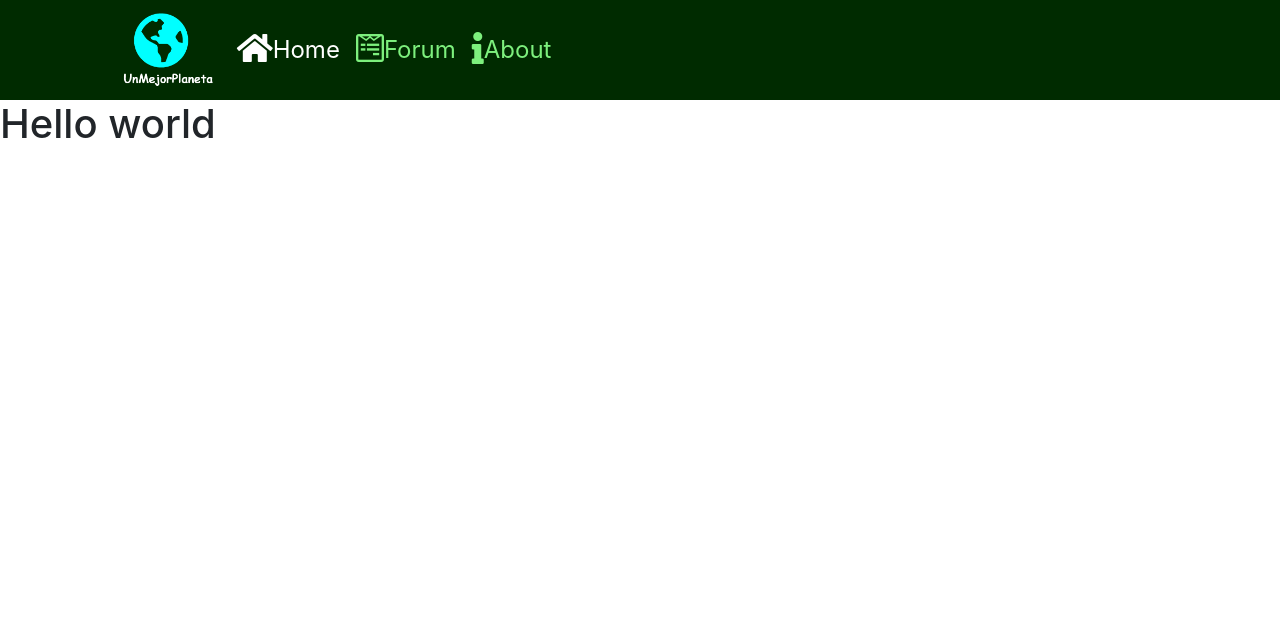
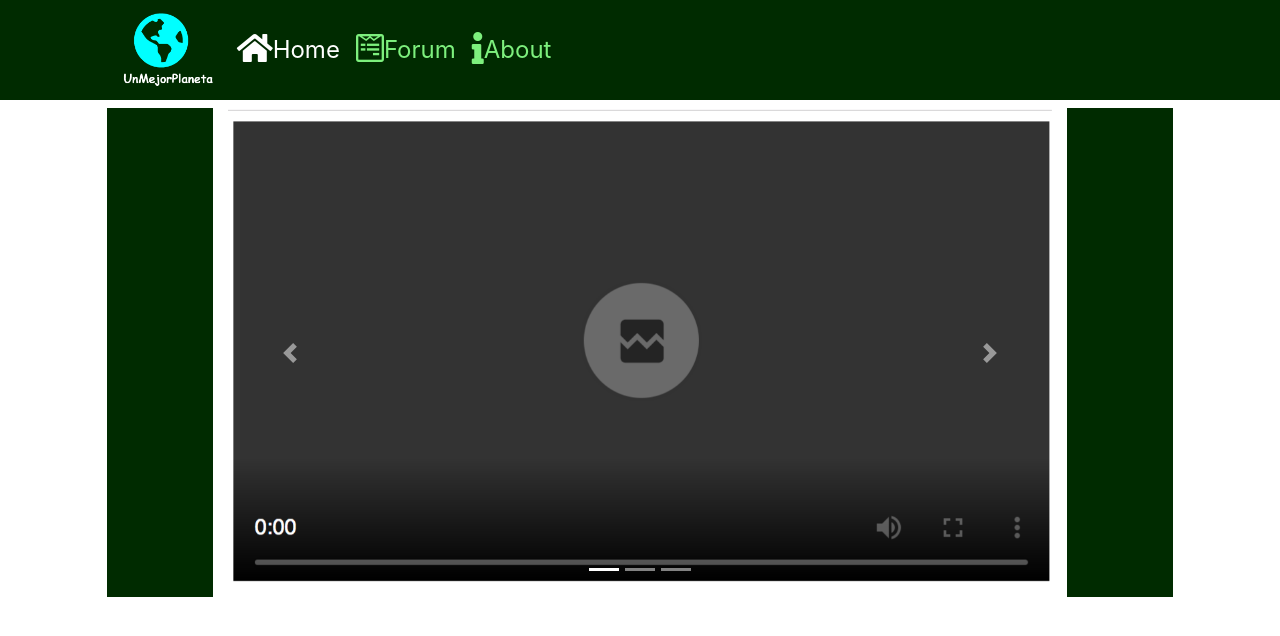
Before and after one commit to cristianMiranda-Oro/unmejorplaneta, a Django app: page / in a window 1280 px wide. Shown: the top 636 px of the page. Run offline with Django 4.2, Linux system fonts and the light colour scheme; some libraries are stand-ins or nearby versions.

Commit message:
home part 2

```diff
--- a/home/templates/base_plantilla.html
+++ b/home/templates/base_plantilla.html
@@ -47,19 +47,6 @@
 
                                 {%block nav%} {%endblock%}
 
-
-                                <li class="nav-item active">
-                                    <a class="nav-link" href="#"><i class="fas fa-home fa-lg"></i>Home <span class="sr-only">(current)</span></a>
-                                </li>
-
-                                <li class="nav-item ">
-                                    <a class="nav-link" href="#"><i class="fab fa-wpforms fa-lg"></i>Forum</a>
-                                </li>
-
-                                <li class="nav-item">
-                                    <a class="nav-link" href="#"><i class="fas fa-info fa-lg"></i>About</a>
-                                </li>
-
                             </ul>
                         </div>
                     </nav>
--- a/home/templates/home/index.html
+++ b/home/templates/home/index.html
@@ -1,5 +1,71 @@
+
 {%extends "base_plantilla.html" %}
+{%load static%}
+
+{%block nav%}
+<li class="nav-item active">
+    <a class="nav-link" href="{% url 'home' %}"><i class="fas fa-home fa-lg"></i>Home <span class="sr-only">(current)</span></a>
+</li>
+
+<li class="nav-item ">
+    <a class="nav-link" href="{% url 'forum' %}"><i class="fab fa-wpforms fa-lg"></i>Forum</a>
+</li>
+
+<li class="nav-item">
+    <a class="nav-link" href="{% url 'about' %}"><i class="fas fa-info fa-lg"></i>About</a>
+</li>
+{%endblock%}
 
 {%block content%}
-    <h1>Hello world</h1>
+
+<div class="container mt-2 ml-0 mr-0" style="max-width:100%;">
+
+    <div class="row justify-content-center">
+        <div class="col col-sm-1" style="background:rgb(0,43,0);">
+
+        </div>
+
+        <div class="col col-sm-8">
+
+            <div id="carouselExampleIndicators" class="carousel slide" data-ride="carousel">
+                <ol class="carousel-indicators">
+                  <li data-target="#carouselExampleIndicators" data-slide-to="0" class="active"></li>
+                  <li data-target="#carouselExampleIndicators" data-slide-to="1"></li>
+                  <li data-target="#carouselExampleIndicators" data-slide-to="2"></li>
+                </ol>
+                <div class="carousel-inner">
+                  <div class="carousel-item active">
+
+                    <img class="d-block w-100"  src="{% static 'images/videobroken.png' %}" alt="Second slide">
+
+                  </div>
+                  <div class="carousel-item">
+                    <img class="d-block w-100"  src="{% static 'images/videobroken.png' %}" alt="Second slide">
+                  </div>
+                  <div class="carousel-item">
+                    <img class="d-block w-100"  src="{% static 'images/videobroken.png' %}" alt="Second slide">
+                  </div>
+                </div>
+                <a class="carousel-control-prev" href="#carouselExampleIndicators" role="button" data-slide="prev">
+                  <span class="carousel-control-prev-icon" aria-hidden="true"></span>
+                  <span class="sr-only">Previous</span>
+                </a>
+                <a class="carousel-control-next" href="#carouselExampleIndicators" role="button" data-slide="next">
+                  <span class="carousel-control-next-icon" aria-hidden="true"></span>
+                  <span class="sr-only">Next</span>
+                </a>
+            </div>
+
+        </div>
+
+        <div class="col col-sm-1" style="background:rgb(0,43,0);">
+
+        </div>
+
+
+    </div>
+</div>
+
+
+
 {%endblock%}
--- a/home/urls.py
+++ b/home/urls.py
@@ -3,4 +3,6 @@ from . import views
 
 urlpatterns = [
     path('', views.HomeView.as_view(), name='home'),
+    path('forum/', views.ForumView.as_view(), name='forum'),
+    path('about/', views.AboutView.as_view(), name='about'),
 ]
--- a/home/views.py
+++ b/home/views.py
@@ -14,3 +14,11 @@ class HomeView(View):
             'islocal': islocal
         }
         return render(request, 'home/index.html', contex)
+
+class AboutView(View):
+    def get(self, request):
+        return render(request, 'home/about.html')
+
+class ForumView(View):
+    def get(self, request):
+        return render(request, 'home/forum.html')
```
Also changed, not shown: home/templates/home/about.html (added, +19 -0 lines), home/templates/home/forum.html (added, +19 -0 lines), static/images/videobroken.png (added).
